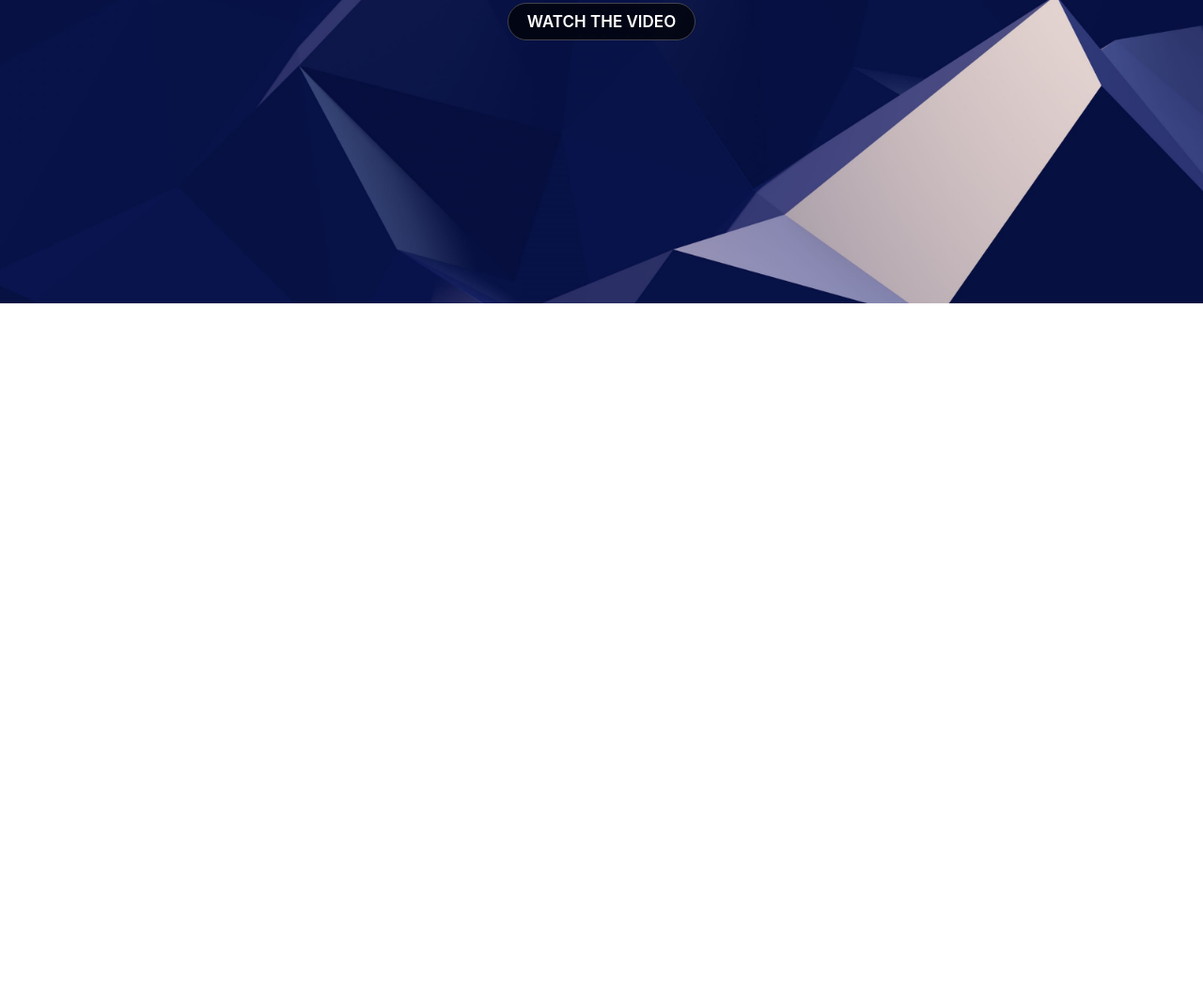
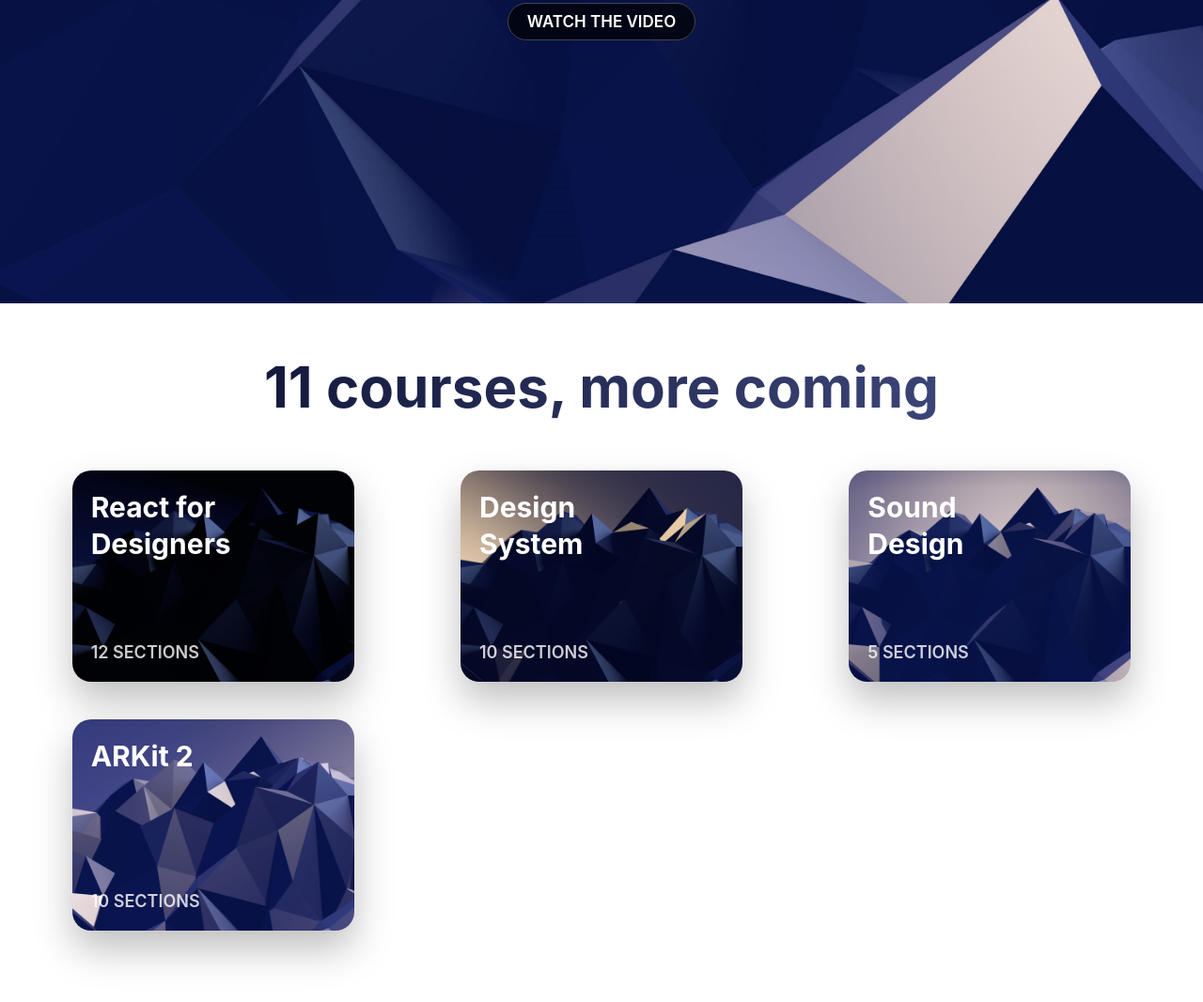
Before and after one commit to MGC3/design-code-react, a Gatsby site: page / in a window 1280 px wide. Shown: the part 597-1664 px from the top of the page at 94% size. Before the commit the page ends 920 px from the top, so only its background shows below. Built offline with nearby package versions, Linux system fonts and the light colour scheme; Gatsby itself is replaced by a stand-in of ours.

Commit message:
start Cards group + grid

```diff
--- /dev/null
+++ b/src/components/Card.js
@@ -0,0 +1,51 @@
+import React from "react";
+import styled from "styled-components";
+
+const Card = props => (
+  <Container>
+    <Image src={props.image} />
+    <Title>{props.title}</Title>
+    <Subtitle>{props.text}</Subtitle>
+  </Container>
+);
+
+const Container = styled.div`
+  width: 300px;
+  height: 225px;
+  position: relative;
+  overflow: hidden;
+  border-radius: 20px;
+  box-shadow: 0 20px 40px rgba(0, 0, 0, 0.25);
+  transition: 0.4s cubic-bezier(0.2, 0.8, 0.2, 1);
+  display: grid;
+
+  &:hover {
+    transform: scale(1.1, 1.1);
+    box-shadow: 0 30px 60px rgba(0, 0, 0, 0.5);
+  }
+`;
+
+const Image = styled.img`
+  position: absolute;
+  top: 0;
+  height: 110%;
+  z-index: -1;
+`;
+
+const Title = styled.h3`
+  margin: 20px 0 0 20px;
+  width: 190px;
+  color: white;
+  font-size: 30px;
+`;
+
+const Subtitle = styled.p`
+  text-transform: uppercase;
+  margin: 0 0 20px 20px;
+  align-self: end;
+  font-size: 18px;
+  color: rgba(255, 255, 255, 0.8);
+  font-weight: 600;
+`;
+
+export default Card;
--- a/src/components/header.js
+++ b/src/components/header.js
@@ -11,9 +11,7 @@ const Header = ({ siteTitle }) => (
         <TopNavLink to="/courses">Courses</TopNavLink>
         <TopNavLink to="/downloads">Downloads</TopNavLink>
         <TopNavLink to="/workshops">Workshops</TopNavLink>
-        <TopNavLink to="/buy">
-          <button className="TopNavButton">Buy</button>
-        </TopNavLink>
+        <TopNavButton to="/buy">Sign Up</TopNavButton>
       </TopNavGroup>
     </TopNav>
   </div>
@@ -48,7 +46,28 @@ const TopNavGroup = styled.div`
 const TopNavLink = styled(Link)`
   color: white;
   font-weight: 700;
-  transition: 1s cubic-bezier(0.2, 0.8, 0.2, 1);
+  border-radius: 10px;
+  padding: 10px 20px;
+  transition: 0.6s cubic-bezier(0.2, 0.8, 0.2, 1);
+
+  &:hover {
+    background: white;
+    box-shadow: 0 10px 20px rgba(0, 0, 0, 0.25);
+    color: black;
+    transform: translateY(-3px);
+  }
+`;
+
+const TopNavButton = styled(Link)`
+  padding: 10px 20px;
+  font-size: 20px;
+  background: #56ccf2;
+  border: none; /* get rid of button defaults */
+  font-weight: 700;
+  border-radius: 10px;
+  outline: none; /* get rid of outline/glow on element when clicking */
+  cursor: pointer; /* turns cursor into pointer on hover */
+  transition: 0.8s cubic-bezier(0.2, 0.8, 0.2, 1);
 
   &:hover {
     background: white;
--- a/src/components/layout.css
+++ b/src/components/layout.css
@@ -14,14 +14,3 @@ a {
   text-decoration: none;
   font-weight: 600;
 }
-
-.TopNavButton {
-  padding: 8px 20px;
-  font-size: 20px;
-  background: #56ccf2;
-  border: none; /* get rid of button defaults */
-  font-weight: 700;
-  border-radius: 10px;
-  outline: none; /* get rid of outline/glow on element when clicking */
-  cursor: pointer; /* turns cursor into pointer on hover */
-}
--- a/src/pages/index.js
+++ b/src/pages/index.js
@@ -8,6 +8,7 @@ import Image from "../components/image";
 import SEO from "../components/seo";
 
 import Section from "../components/Section";
+import Card from "../components/Card";
 
 const IndexPage = () => (
   <Layout>
@@ -25,6 +26,31 @@ const IndexPage = () => (
           <VideoLink to="/page-2">Watch the video</VideoLink>
         </HeroGroup>
       </Hero>
+      <div className="Cards">
+        <CardsTag>11 courses, more coming</CardsTag>
+        <CardGroup>
+          <Card
+            title="React for Designers"
+            text="12 sections"
+            image={require("../images/wallpaper.jpg")}
+          ></Card>
+          <Card
+            title="Design System"
+            text="10 sections"
+            image={require("../images/wallpaper2.jpg")}
+          ></Card>
+          <Card
+            title="Sound Design"
+            text="5 sections"
+            image={require("../images/wallpaper3.jpg")}
+          ></Card>
+          <Card
+            title="ARKit 2"
+            text="10 sections"
+            image={require("../images/wallpaper4.jpg")}
+          ></Card>
+        </CardGroup>
+      </div>
     </div>
 
     {/* // TODO in Section 8
@@ -97,4 +123,31 @@ const VideoLink = styled(Link)`
     color: black;
   }
 `;
+
+const CardsTag = styled.h2`
+  margin: 50px 20px;
+  font-size: 60px;
+  text-align: center;
+  font-weight: 700;
+  background: linear-gradient(104deg, #050a27 0%, #4a548c 100%);
+  -webkit-background-clip: text;
+  -webkit-text-fill-color: transparent;
+`;
+
+const CardGroup = styled.div`
+  margin: 50px 40px 100px;
+  display: grid;
+  /* build the grid */
+  grid-template-columns: repeat(3, 1fr);
+  grid-gap: 40px;
+  justify-items: center;
+
+  @media (max-width: 1060px) {
+    grid-template-columns: repeat(2, 1fr);
+  }
+
+  @media (max-width: 720px) {
+    grid-template-columns: repeat(1, 1fr);
+  }
+`;
 export default IndexPage;
```
